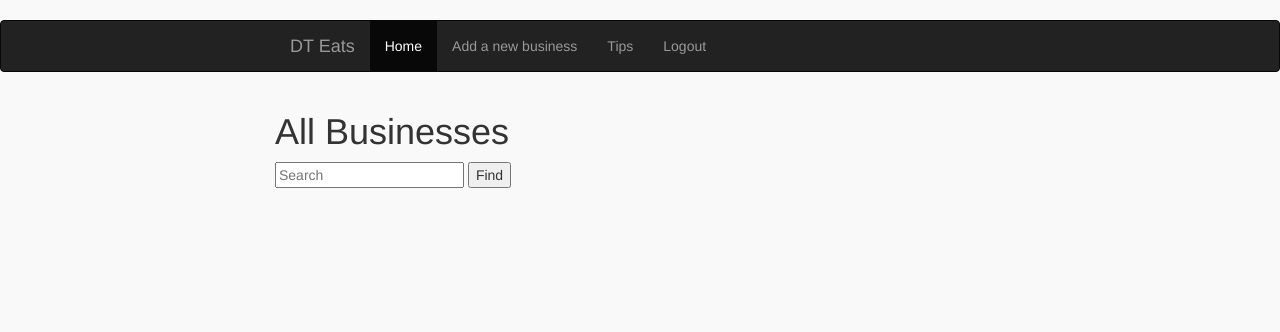
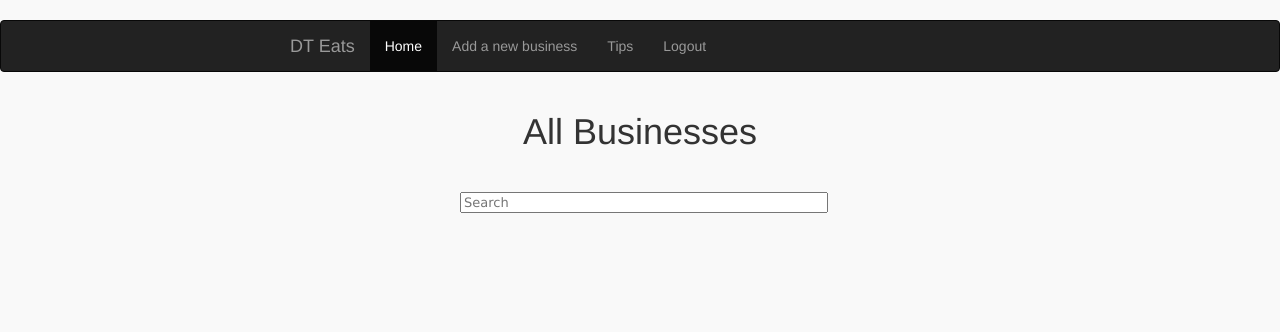
Before and after one commit to dtraleigh/dt_eats, a Django app: template templates/main.html in a window 1280 px wide. Shown: the top 332 px of the page. Run offline with Django 3.2, Linux system fonts and the light colour scheme; the template is opened without the code that fills it, so the values that code supplies are empty; some libraries are stand-ins or nearby versions.

Commit message:
Style tweaks to the main manage page.

```diff
--- a/static/css/eats-custom.css
+++ b/static/css/eats-custom.css
@@ -155,7 +155,15 @@ Login page
   border-top-left-radius: 0;
   border-top-right-radius: 0;
 }
-
+#find-button {
+  display:none;
+}
+#main_business_list{
+  list-style-type: none;
+}
+.business_name{
+  font-size: x-large;
+}
 /*
 Responsive elements
 */
--- a/templates/base-admin.html
+++ b/templates/base-admin.html
@@ -66,5 +66,92 @@
 
 	var userList = new List('business_list', options);
 	</script>
+
+	<!-- Form field styles -->
+	<style type="text/css">
+.form-style-1 {
+    margin:10px auto;
+    max-width: 400px;
+    padding: 20px 12px 10px 20px;
+    font: 13px "Lucida Sans Unicode", "Lucida Grande", sans-serif;
+}
+.form-style-1 li {
+    padding: 0;
+    display: block;
+    list-style: none;
+    margin: 10px 0 0 0;
+}
+.form-style-1 label{
+    margin:0 0 3px 0;
+    padding:0px;
+    display:block;
+    font-weight: bold;
+}
+.form-style-1 input[type=text],
+.form-style-1 input[type=date],
+.form-style-1 input[type=datetime],
+.form-style-1 input[type=number],
+.form-style-1 input[type=search],
+.form-style-1 input[type=time],
+.form-style-1 input[type=url],
+.form-style-1 input[type=email],
+textarea,
+select{
+    box-sizing: border-box;
+    -webkit-box-sizing: border-box;
+    -moz-box-sizing: border-box;
+    border:1px solid #BEBEBE;
+    padding: 7px;
+    margin:0px;
+    -webkit-transition: all 0.30s ease-in-out;
+    -moz-transition: all 0.30s ease-in-out;
+    -ms-transition: all 0.30s ease-in-out;
+    -o-transition: all 0.30s ease-in-out;
+    outline: none;
+}
+.form-style-1 input[type=text]:focus,
+.form-style-1 input[type=date]:focus,
+.form-style-1 input[type=datetime]:focus,
+.form-style-1 input[type=number]:focus,
+.form-style-1 input[type=search]:focus,
+.form-style-1 input[type=time]:focus,
+.form-style-1 input[type=url]:focus,
+.form-style-1 input[type=email]:focus,
+.form-style-1 textarea:focus,
+.form-style-1 select:focus{
+    -moz-box-shadow: 0 0 8px #88D5E9;
+    -webkit-box-shadow: 0 0 8px #88D5E9;
+    box-shadow: 0 0 8px #88D5E9;
+    border: 1px solid #88D5E9;
+}
+.form-style-1 .field-divided{
+    width: 49%;
+}
+
+.form-style-1 .field-long{
+    width: 100%;
+}
+.form-style-1 .field-select{
+    width: 100%;
+}
+.form-style-1 .field-textarea{
+    height: 100px;
+}
+.form-style-1 input[type=submit], .form-style-1 input[type=button]{
+    background: #4B99AD;
+    padding: 8px 15px 8px 15px;
+    border: none;
+    color: #fff;
+}
+.form-style-1 input[type=submit]:hover, .form-style-1 input[type=button]:hover{
+    background: #4691A4;
+    box-shadow:none;
+    -moz-box-shadow:none;
+    -webkit-box-shadow:none;
+}
+.form-style-1 .required{
+    color:red;
+}
+</style>
 </body>
 </html>
--- a/templates/main.html
+++ b/templates/main.html
@@ -11,13 +11,16 @@
           {% endfor %}
     </div>
     {% endif %}
-    <h1 id="header">All Businesses</h1>
-    <input class="search" placeholder="Search" />
-    <button class="sort" data-sort="business_name">
-      Find
-    </button>
+    <h1 id="header" class="text-center">All Businesses</h1>
+    <ul class="form-style-1">
+      <li><input class="search field-long" placeholder="Search" />
+      <button class="sort" id="find-button" data-sort="business_name">
+            Find
+          </button>
+      </li>
+    </ul>
 
-    <ul class="list">
+    <ul class="list text-center" id="main_business_list">
       {%for business in all_businesses%}
         <li><a href="/manage/edit/{{business.id}}" class="business_name">{{business.name}}</a></li>
       {%endfor%}
```
